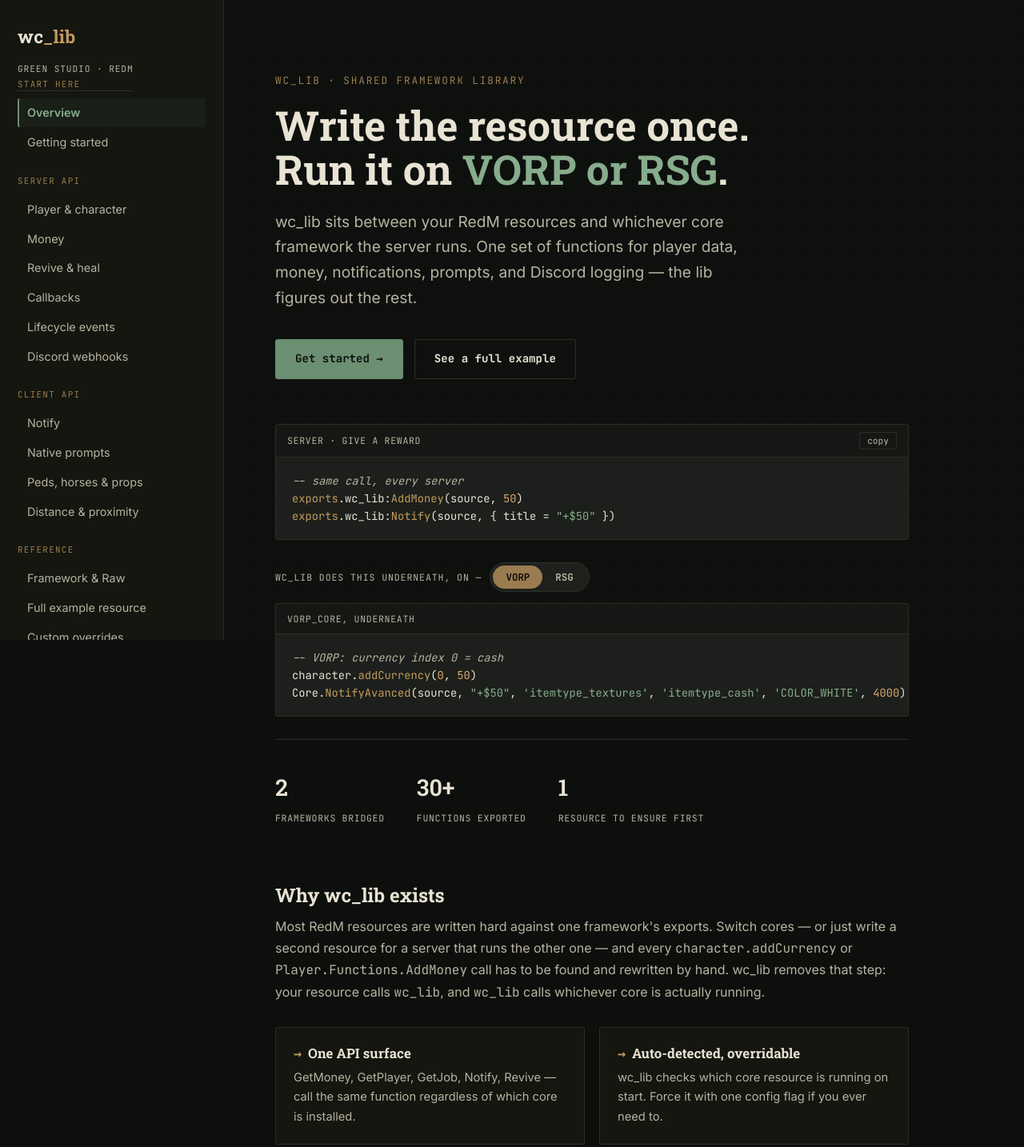
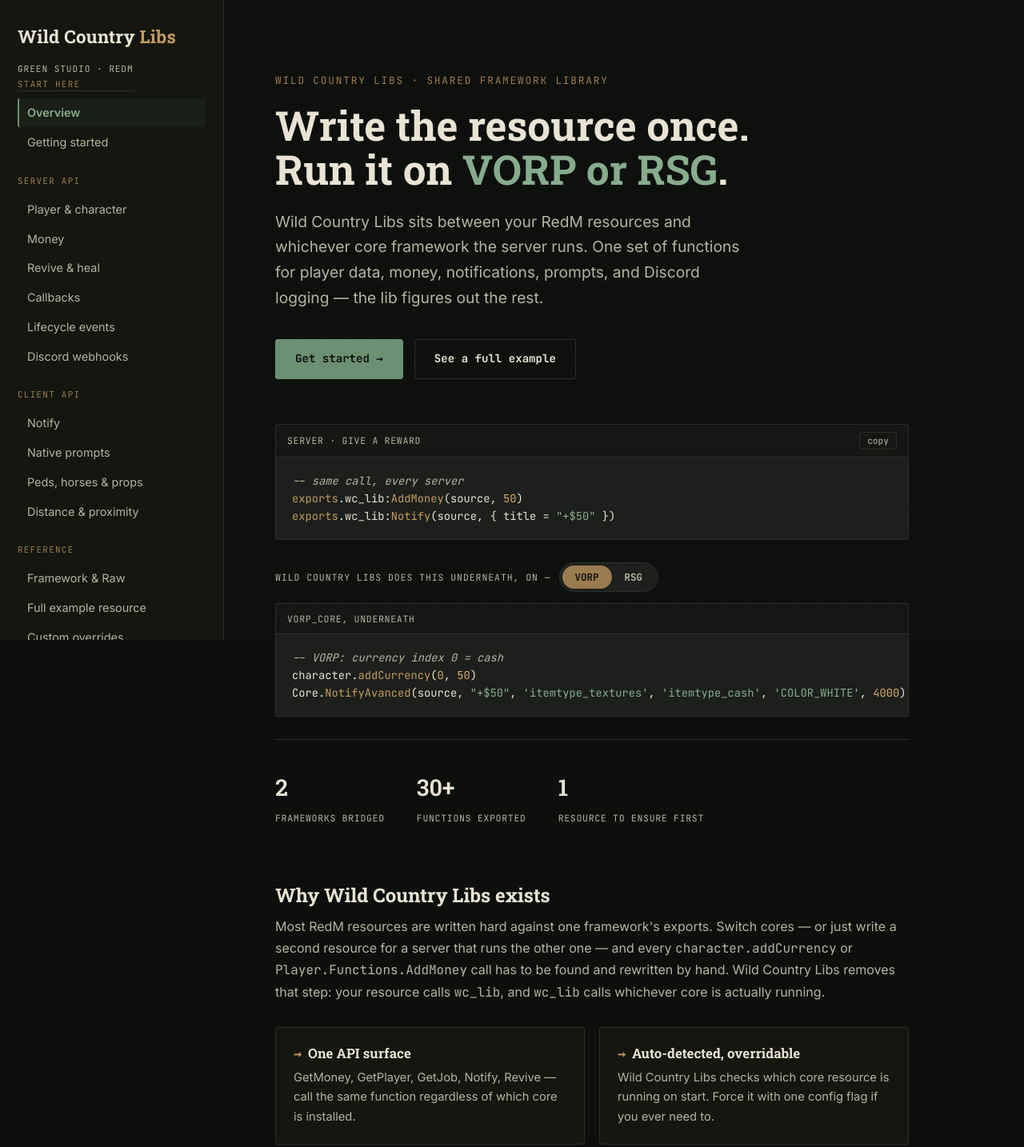
Before and after one commit to Greensaja/wc_lib-docs, a plain HTML site: page index.html in a window 1280 px wide. Shown: the top 1434 px of the page at 80% size. Drawn offline with Linux system fonts and the light colour scheme.

Commit message:
Update index.html

```diff
--- a/index.html
+++ b/index.html
@@ -3,8 +3,8 @@
 <head>
 <meta charset="UTF-8">
 <meta name="viewport" content="width=device-width, initial-scale=1.0">
-<title>wc_lib — One API, Two Frameworks</title>
-<meta name="description" content="wc_lib is a shared RedM library that bridges VORP and RSG Core behind one API, so you write your resource once.">
+<title>Wild Country Libs — One API, Two Frameworks</title>
+<meta name="description" content="Wild Country Libs is a shared RedM library that bridges VORP and RSG Core behind one API, so you write your resource once.">
 <link rel="preconnect" href="https://fonts.googleapis.com">
 <link href="https://fonts.googleapis.com/css2?family=Roboto+Slab:wght@600;700&family=Inter:wght@400;500;600&family=JetBrains+Mono:wght@400;500;700&display=swap" rel="stylesheet">
 <link rel="stylesheet" href="css/style.css">
@@ -12,7 +12,7 @@
 <body>
 
 <div class="topbar">
-  <div class="topbar-brand">🤠 <span>wc_lib</span></div>
+  <div class="topbar-brand">🤠 <span>Wild Country Libs</span></div>
   <button class="topbar-toggle" data-sidebar-toggle>Menu</button>
 </div>
 
@@ -21,7 +21,7 @@
   <!-- ============ SIDEBAR ============ -->
   <nav class="sidebar">
     <div class="brand">
-      <span class="brand-mark">wc<span class="accent">_lib</span></span>
+      <span class="brand-mark">Wild Country<span class="accent"> Libs</span></span>
     </div>
     <span class="brand-sub">Green Studio · RedM</span>
 
@@ -69,9 +69,9 @@
   <main class="main" style="max-width:none; padding:0;">
 
     <section class="hero">
-      <div class="hero-kicker">wc_lib · shared framework library</div>
+      <div class="hero-kicker">Wild Country Libs · shared framework library</div>
       <h1 class="hero-title">Write the resource once.<br>Run it on <span class="accent">VORP or RSG</span>.</h1>
-      <p class="hero-lede">wc_lib sits between your RedM resources and whichever core framework the server runs. One set of functions for player data, money, notifications, prompts, and Discord logging — the lib figures out the rest.</p>
+      <p class="hero-lede">Wild Country Libs sits between your RedM resources and whichever core framework the server runs. One set of functions for player data, money, notifications, prompts, and Discord logging — the lib figures out the rest.</p>
 
       <div class="hero-actions">
         <a class="btn btn-primary" href="getting-started.html">Get started →</a>
@@ -92,7 +92,7 @@
       </div>
 
       <div class="fw-toggle-wrap">
-        <span class="fw-toggle-label">wc_lib does this underneath, on —</span>
+        <span class="fw-toggle-label">Wild Country Libs does this underneath, on —</span>
         <div class="fw-toggle">
           <button type="button" class="fw-vorp" data-fw-set="vorp">VORP</button>
           <button type="button" class="fw-rsg" data-fw-set="rsg">RSG</button>
@@ -127,8 +127,8 @@
 
     <div class="main" style="padding-top:0;">
 
-      <h2>Why wc_lib exists</h2>
-      <p>Most RedM resources are written hard against one framework's exports. Switch cores — or just write a second resource for a server that runs the other one — and every <code>character.addCurrency</code> or <code>Player.Functions.AddMoney</code> call has to be found and rewritten by hand. wc_lib removes that step: your resource calls <code>wc_lib</code>, and <code>wc_lib</code> calls whichever core is actually running.</p>
+      <h2>Why Wild Country Libs exists</h2>
+      <p>Most RedM resources are written hard against one framework's exports. Switch cores — or just write a second resource for a server that runs the other one — and every <code>character.addCurrency</code> or <code>Player.Functions.AddMoney</code> call has to be found and rewritten by hand. Wild Country Libs removes that step: your resource calls <code>wc_lib</code>, and <code>wc_lib</code> calls whichever core is actually running.</p>
 
       <div class="feature-grid">
         <div class="feature-card">
@@ -137,7 +137,7 @@
         </div>
         <div class="feature-card">
           <h3><span class="feature-glyph">→</span> Auto-detected, overridable</h3>
-          <p>wc_lib checks which core resource is running on start. Force it with one config flag if you ever need to.</p>
+          <p>Wild Country Libs checks which core resource is running on start. Force it with one config flag if you ever need to.</p>
         </div>
         <div class="feature-card">
           <h3><span class="feature-glyph">→</span> Nothing hidden</h3>
@@ -196,7 +196,7 @@
     </div>
 
     <footer class="site-footer">
-      <span>wc_lib v1.0.0 — Green Studio</span>
+      <span>Wild Country Libs v1.0.0 — Green Studio</span>
       <span>Built for Wild County RP</span>
     </footer>
 
```
